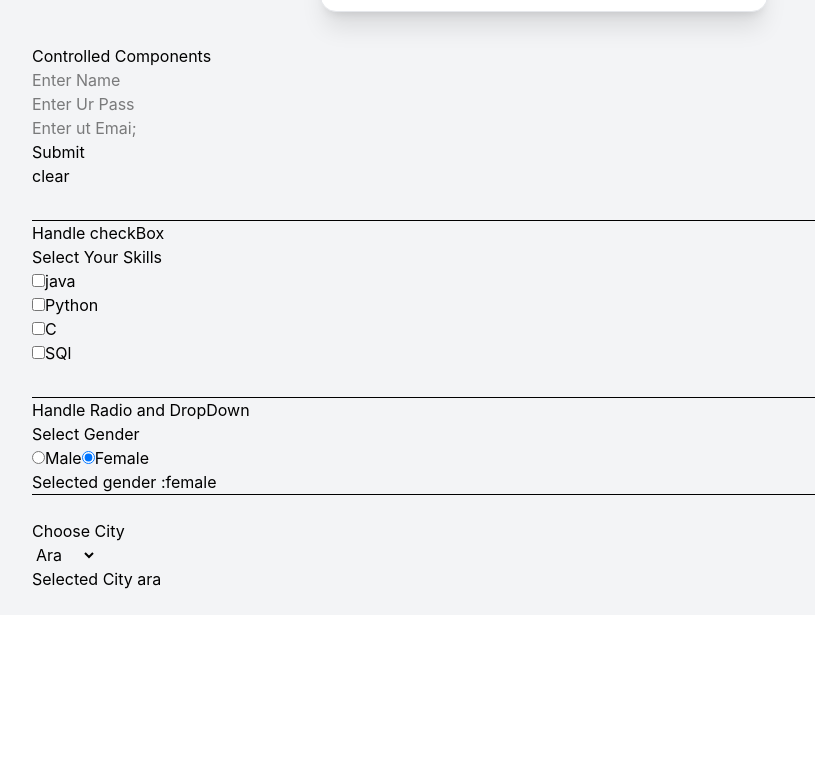
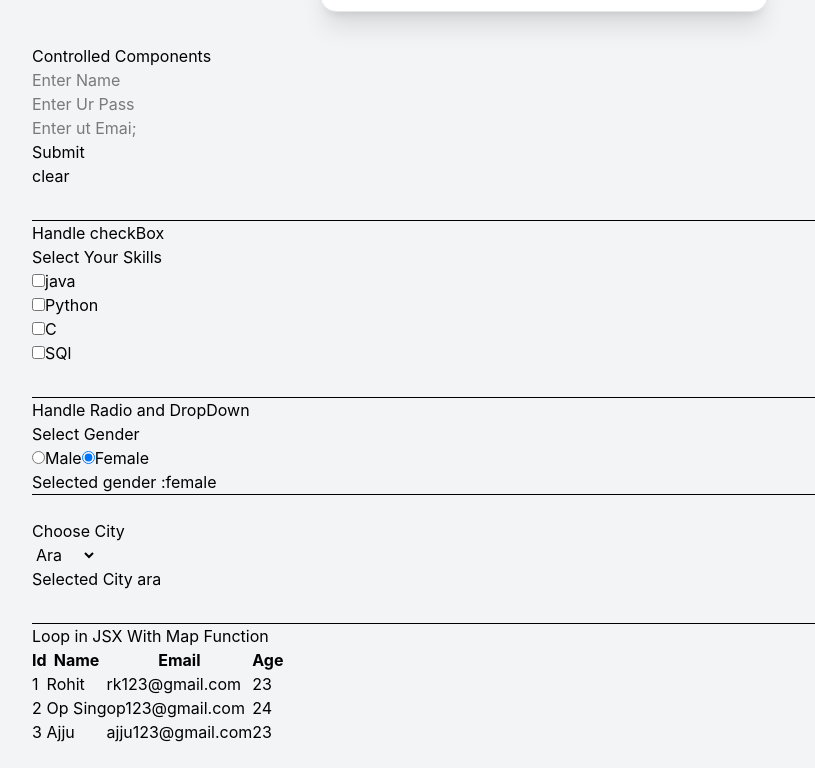
Before and after one commit to rohit6522/ReactJS, a React (Vite) app in the folder my-first-react-app/: page / in a window 1280 px wide. Shown: the part 1805-2573 px from the top of the page, without its empty margins (96-911 px from the left). Before the commit the page ends 2420 px from the top, so only its background shows below. Built offline with nearby package versions, Linux system fonts and the light colour scheme.

Commit message:
Start with Map Function

```diff
--- a/my-first-react-app/src/App.jsx
+++ b/my-first-react-app/src/App.jsx
@@ -8,6 +8,7 @@ import College from "./components/College";
 import Wrapper from "./components/Wrapper";
 import CheckBoxes from "./components/CheckBoxes";
 import Radio from "./components/Radio";
+import MapFunction from "./components/MapFunction";
 // import Effect from "./components/Effect";
 
 export default function App() {
@@ -15,9 +16,9 @@ export default function App() {
   const [student, setStudent] = useState();
   // const [value, setValue] = useState("Rohit Kumar");
 
-  const [name,setName] = useState('');
-  const[password,setPassword] = useState('');
-  const[email,setEmail]=useState('');
+  const [name, setName] = useState('');
+  const [password, setPassword] = useState('');
+  const [email, setEmail] = useState('');
 
 
   const handleFruit = () => {
@@ -145,14 +146,14 @@ export default function App() {
 
           <h1>Controlled Components</h1>
           <form action="" method="get">
-            <input type="text" onChange={(event)=>setName(event.target.value)} placeholder="Enter Name" />
+            <input type="text" onChange={(event) => setName(event.target.value)} placeholder="Enter Name" />
             <br />
-            <input type="password" onChange={(event)=>setPassword(event.target.value)} placeholder="Enter Ur Pass" />
+            <input type="password" onChange={(event) => setPassword(event.target.value)} placeholder="Enter Ur Pass" />
             <br />
-            <input type="email" onChange={(event)=>setEmail(event.target.value)} placeholder="Enter ut Emai;" /> <br />
+            <input type="email" onChange={(event) => setEmail(event.target.value)} placeholder="Enter ut Emai;" /> <br />
 
             <button >Submit</button> <br />
-            <button onClick={()=>{setEmail('');setName('');setPassword('')}}>clear</button>
+            <button onClick={() => { setEmail(''); setName(''); setPassword('') }}>clear</button>
 
 
             <h3>{name}</h3>
@@ -163,9 +164,11 @@ export default function App() {
         </section>
 
 
-          <CheckBoxes />
+        <CheckBoxes />
 
         <Radio />
+
+        <MapFunction />
       </div>
 
 
--- a/my-first-react-app/src/components/MapFunction.jsx
+++ b/my-first-react-app/src/components/MapFunction.jsx
@@ -1,7 +1,53 @@
-export default function MapFunction(){
-  return(
+
+export default function MapFunction() {
+  const userData = [
+    {
+      name: "Rohit",
+      age: 23,
+      email: "rk123@gmail.com",
+      id: 1
+    },
+    {
+      name: "Op Sing",
+      age: 24,
+      email: "op123@gmail.com",
+      id: 2
+    },
+    {
+      name: "Ajju",
+      age: 23,
+      email: "ajju123@gmail.com",
+      id: 3
+    }
+  ];
+
+  return (
     <div>
+      <hr />
 
+      <h1>Loop in JSX With Map Function</h1>
+
+      <table border="2">
+        <thead>
+          <tr>
+            <th>Id</th>
+            <th>Name</th>
+            <th>Email</th>
+            <th>Age</th>
+          </tr>
+        </thead>
+
+        <tbody>
+          {userData.map((user) => (
+            <tr key={user.id}>
+              <td>{user.id}</td>
+              <td>{user.name}</td>
+              <td>{user.email}</td>
+              <td>{user.age}</td>
+            </tr>
+          ))}
+        </tbody>
+      </table>
     </div>
-  )
+  );
 }
```
